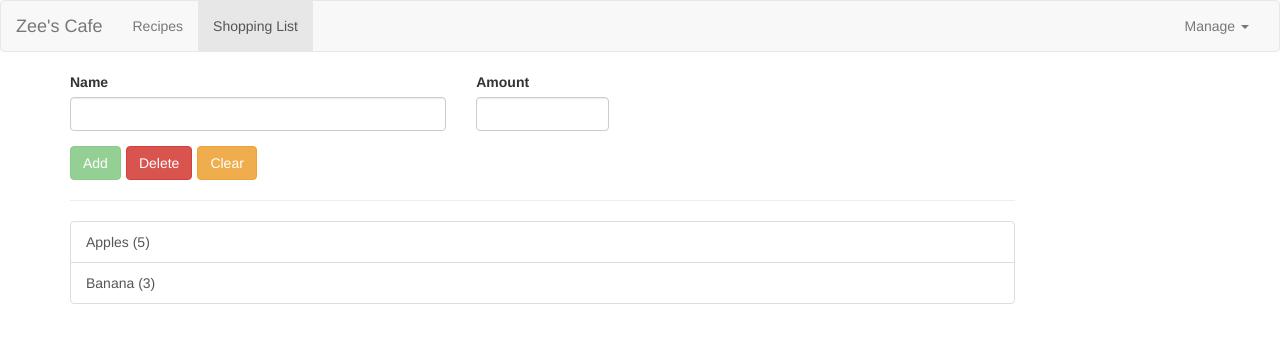
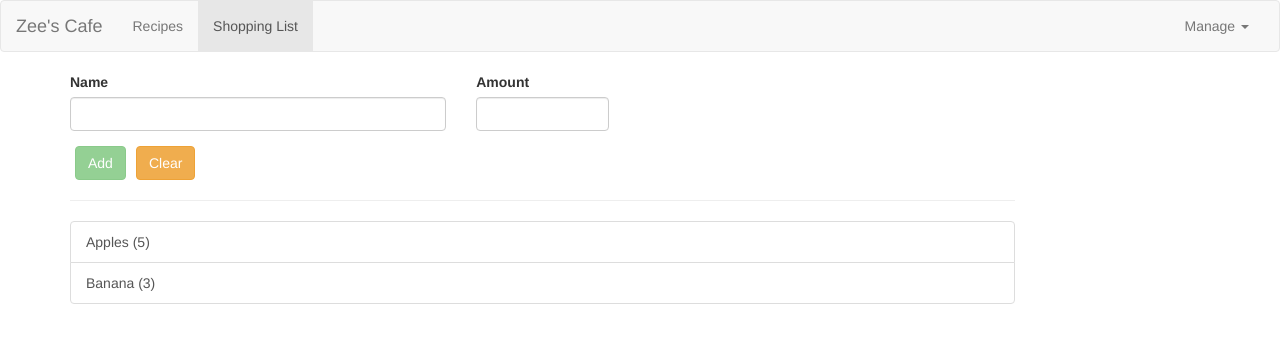
Before and after one commit to KabeloM06/ngZeesCafe, an Angular app: page /shopping-list in a window 1280 px wide. Shown: the top 342 px of the page. Built offline with nearby package versions, Linux system fonts and the light colour scheme.

Commit message:
Delete Item from shopping list and fix button spacing with CSS

```diff
--- a/src/app/shopping-edit/shopping-edit.component.html
+++ b/src/app/shopping-edit/shopping-edit.component.html
@@ -27,9 +27,29 @@
             </div>
             <div class="row">
                 <div class="col-xs-12">
-                    <button class="btn btn-success" type="submit" [disabled]="!f.valid">{{editMode ? 'Update' : 'Add'}}</button>
-                    <button class="btn btn-danger" type="button" style="margin: 0 5px;">Delete</button>
-                    <button class="btn btn-warning" type="button" (click)="onClearForm()">Clear</button>
+                    <button
+                            class="btn btn-success"
+                            type="submit"
+                            [disabled]="!f.valid"
+                            style="margin: 0 5px;">
+                            {{editMode ? 'Update' : 'Add'}}
+                    </button>
+
+                    <button *ngIf="editMode"
+                            class="btn btn-danger"
+                            type="button"
+                            (click)="onDelete()">
+                            Delete
+                    </button>
+
+                    <button
+                            class="btn btn-warning"
+                            type="button"
+                            (click)="onClearForm()"
+                            style="margin: 0 5px;"
+                            >
+                            Clear
+                    </button>
                 </div>
             </div>
         </form>
--- a/src/app/shopping-edit/shopping-edit.component.ts
+++ b/src/app/shopping-edit/shopping-edit.component.ts
@@ -57,4 +57,9 @@ export class ShoppingEditComponent implements OnInit, OnDestroy {
 
   }
 
+  onDelete(){
+    this.shoppingListService.deleteIngredient(this.editedItemIndex);
+    this.onClearForm();
+  }
+
 }
--- a/src/app/shopping-list/shopping-list.service.ts
+++ b/src/app/shopping-list/shopping-list.service.ts
@@ -33,4 +33,9 @@ export class ShoppingListService{
         this.ingredients[index] = newIngredient;
         this.ingredientsChanged.next(this.ingredients.slice());
     }
+
+    deleteIngredient(index: number){
+        this.ingredients.splice(index, 1);
+        this.ingredientsChanged.next(this.ingredients.slice());
+    }
 }
```
